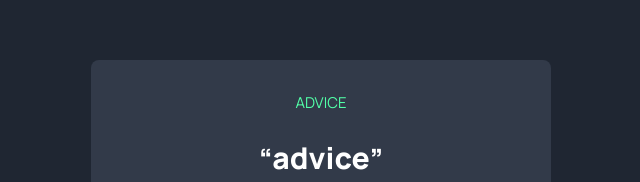
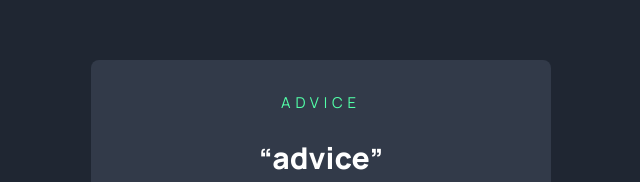
Before and after one commit to Yole-dev/advice_generator_app, a React (Create React App) app: page / in a window 1280 px wide. Shown: the part 228-410 px from the top of the page, without its empty margins (319-959 px from the left). Built offline with nearby package versions, Linux system fonts and the light colour scheme.

Commit message:
Added the hover effect on the dice button moving on to fetch data from the advice api

```diff
--- a/src/App.js
+++ b/src/App.js
@@ -41,11 +41,10 @@ function AdviceGenerator() {
 
 function AdviceContainer() {
   const screenWidth = useScreenWidth();
-  console.log(screenWidth);
 
   return (
     <section className="advice-container">
-      <p className="container-heading">advice</p>
+      <p className="container-heading">advice {}</p>
       <Advice />
 
       <img src={screenWidth > 768 ? divider2 : divider1} alt="" />
--- a/src/index.css
+++ b/src/index.css
@@ -45,12 +45,15 @@ body {
   color: var(--green);
   text-transform: uppercase;
   font-size: 15px;
+  font-weight: 400;
+  letter-spacing: 0.3rem;
   text-align: center;
 }
 
 .advice {
   font-size: 30px;
   font-weight: 800;
+  /* line-height: 0.5rem; */
   color: white;
   text-align: center;
 }
@@ -73,6 +76,10 @@ body {
   margin-top: -3rem;
 }
 
+.dice-btn:hover {
+  box-shadow: 0 0 2rem var(--green);
+}
+
 @media (min-width: 768px) {
   .advice-container {
     width: 40%;
```
